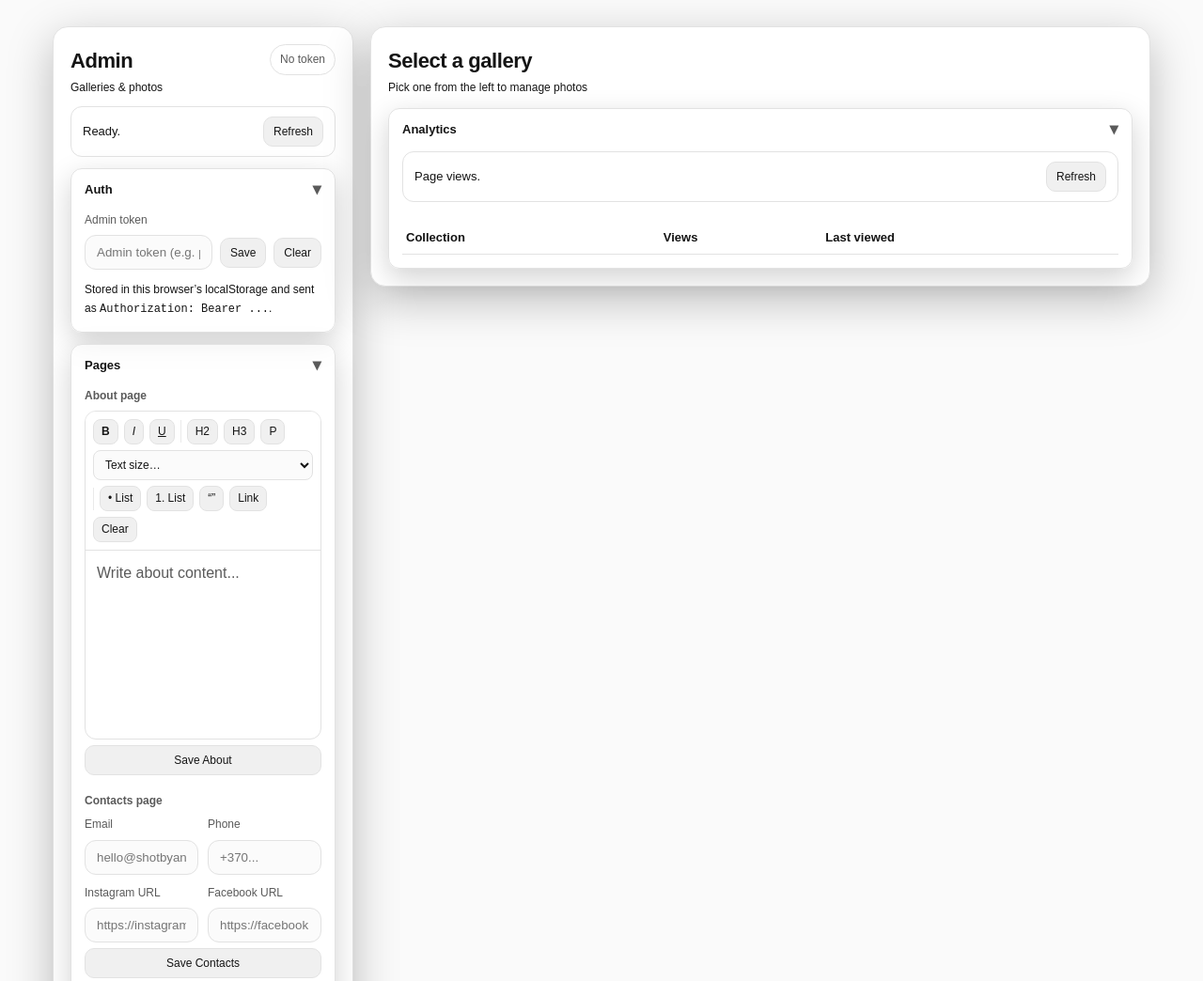
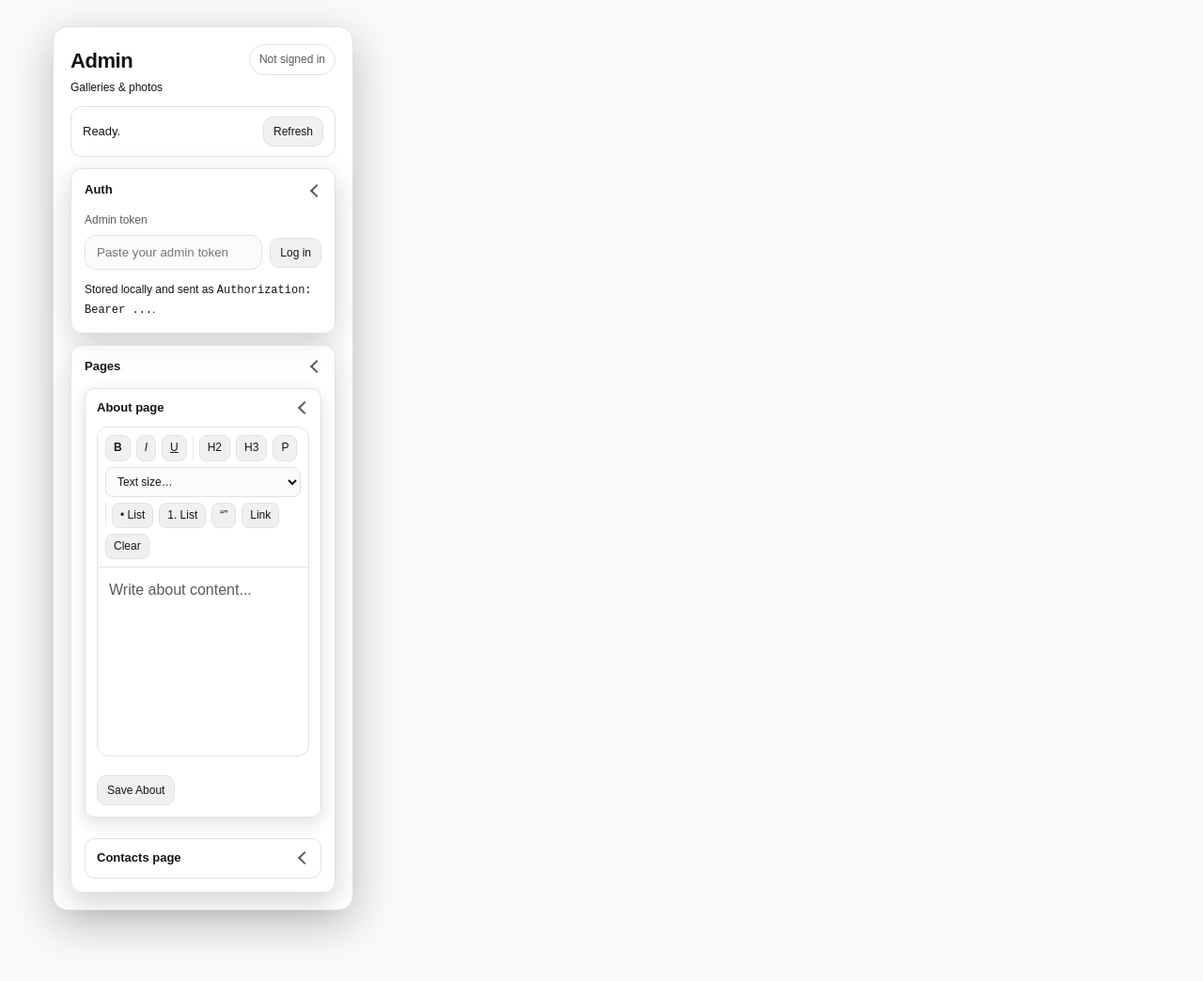
Before and after one commit to andriussimk/Portfolio, a website built with Vite: page adminPanel/index.html in a window 1280 px wide. Shown: the top 1044 px of the page at 94% size. After the commit the page ends 969 px from the top, so only its background shows below. Built offline with nearby package versions, Linux system fonts and the light colour scheme.

Commit message:
Style changes and fixes to admin panel

```diff
--- a/adminPanel/index.html
+++ b/adminPanel/index.html
@@ -76,6 +76,7 @@
       margin: 0;
     }
     .status.error{ color: var(--danger); }
+    .status.muted{ color: var(--muted); }
 
     .pill{
       font-size: 12px;
@@ -111,7 +112,8 @@
       background: linear-gradient(180deg, rgba(255,92,106,.22), rgba(255,92,106,.10));
     }
     .btn.small{ padding: 8px 10px; border-radius: 10px; font-size: 12px; }
-    .btn:disabled{ opacity:.55; cursor:not-allowed; }
+  .btn:disabled{ opacity:.55; cursor:not-allowed; }
+  .btn.tiny{ padding: 6px 8px; border-radius: 8px; font-size: 12px; line-height: 1.1; }
 
     .grid-2{ display:grid; grid-template-columns: 1fr 1fr; gap: 10px; }
     @media (max-width: 980px){ .grid-2{ grid-template-columns: 1fr; } }
@@ -183,7 +185,16 @@
 
     .token-row{ display:flex; gap:8px; align-items:center; }
     .token-row .input{ flex: 1; }
-    .input.invalid{ border-color: color-mix(in srgb, var(--danger) 70%, var(--panel-border)); box-shadow: 0 0 0 3px rgba(255,92,106,.10); }
+  .input.invalid{ border-color: color-mix(in srgb, var(--danger) 70%, var(--panel-border)); box-shadow: 0 0 0 3px rgba(255,92,106,.10); }
+
+  details.accordion summary .chevron{display:inline-block; width:10px; height:10px; border-right:2px solid var(--muted); border-bottom:2px solid var(--muted); transform:rotate(45deg); transition:transform .2s ease; margin-left:6px;}
+  details.accordion[open] summary .chevron{transform:rotate(135deg);}
+  details.sub-accordion{border:1px solid var(--panel-border); border-radius:10px; background:color-mix(in srgb, var(--bg-elev) 70%, transparent);}
+  details.sub-accordion summary{padding:10px 12px; display:flex; align-items:center; justify-content:space-between; cursor:pointer; list-style:none;}
+  details.sub-accordion summary::-webkit-details-marker{display:none;}
+  details.sub-accordion .chevron{margin-left:10px;}
+  details.sub-accordion[open]{box-shadow:0 6px 18px rgba(0,0,0,.12);}
+  .accordion-body .sub-accordion + .sub-accordion{margin-top:10px;}
 
     /* Hide privileged controls until authenticated */
     #admin-only{ display:none; }
@@ -202,27 +213,32 @@
 
       <div class="statusbar">
         <div id="status" class="status">Ready.</div>
-        <button class="btn small" id="refresh-btn" type="button">Refresh</button>
+        <div style="display:flex; gap:8px; align-items:center;">
+          <div id="auth-logged" style="display:none; align-items:center; gap:8px;">
+            <div class="pill" id="auth-pill">Logged in</div>
+            <button class="btn small" id="token-logout" type="button">Log out</button>
+          </div>
+          <button class="btn small" id="refresh-btn" type="button">Refresh</button>
+        </div>
       </div>
 
-      <details class="accordion" open>
-        <summary><span class="label">Auth</span><span class="chevron">▶</span></summary>
+      <details class="accordion" open id="auth-accordion">
+        <summary><span class="label">Auth</span><span class="chevron" aria-hidden="true"></span></summary>
         <div class="accordion-body">
           <div class="field">
             <div class="label">Admin token</div>
             <div class="token-row">
-              <input class="input" id="token-input" type="password" placeholder="Admin token (e.g. paste your Bearer token)" autocomplete="off" />
-              <button class="btn small" id="token-save" type="button">Save</button>
-              <button class="btn small" id="token-clear" type="button">Clear</button>
+              <input class="input" id="token-input" type="password" placeholder="Paste your admin token" autocomplete="off" />
+              <button class="btn small" id="token-save" type="button">Log in</button>
             </div>
-            <div class="muted" style="font-size:12px; margin-top:6px;">Stored in this browser’s localStorage and sent as <code>Authorization: Bearer ...</code>.</div>
+            <div class="muted" style="font-size:12px; margin-top:6px;">Stored locally and sent as <code>Authorization: Bearer ...</code>.</div>
           </div>
         </div>
       </details>
 
-      <div id="admin-only">
+      <div id="admin-only" data-requires-auth="true">
         <details class="accordion" open>
-          <summary><span class="label">Galleries</span><span class="chevron">▶</span></summary>
+          <summary><span class="label">Galleries</span><span class="chevron" aria-hidden="true"></span></summary>
           <div class="accordion-body">
             <div class="field">
               <div class="label">Create gallery</div>
@@ -247,7 +263,7 @@
       </div>
     </aside>
 
-    <section class="panel">
+    <section class="panel" data-requires-auth="true">
       <div class="topbar" style="margin-bottom: 8px;">
         <div>
           <h1 style="margin:0;" id="selected-title">Select a gallery</h1>
--- a/src/admin-panel.ts
+++ b/src/admin-panel.ts
@@ -32,12 +32,11 @@ const SANITIZE_ALLOWED_TAGS: Set<AllowedTag> = new Set([
 ]);
 
 const FONT_SIZE_MAP: Record<string, string> = {
-  body: '',
   small: '14px',
   normal: '16px',
   medium: '18px',
-  large: '20px',
-  xlarge: '22px',
+  large: '22px',
+  xlarge: '26px',
 };
 
 function sanitizeHtml(input: string): string {
@@ -226,14 +225,25 @@ function setStatus(msg: string, isError = false) {
 function setAuthPill() {
   const pill = qs('auth-pill');
   if (!pill) return;
-  pill.textContent = token ? 'Token set' : 'No token';
+  pill.textContent = token ? 'Logged in' : 'Not signed in';
 }
 
 function applyAuthUI() {
-  const adminOnly = document.getElementById('admin-only') as HTMLElement | null;
-  if (adminOnly) adminOnly.style.display = token ? 'block' : 'none';
+  const authed = !!token;
+  document.body.classList.toggle('authed', authed);
 
-  if (!token) {
+  const protectedEls = document.querySelectorAll('[data-requires-auth]');
+  protectedEls.forEach((el) => {
+    (el as HTMLElement).style.display = authed ? '' : 'none';
+  });
+
+  const authAccordion = document.getElementById('auth-accordion') as HTMLElement | null;
+  if (authAccordion) authAccordion.style.display = authed ? 'none' : 'block';
+
+  const authLogged = document.getElementById('auth-logged') as HTMLElement | null;
+  if (authLogged) authLogged.style.display = authed ? 'flex' : 'none';
+
+  if (!authed) {
     setSelectedGallery(null);
     const list = document.getElementById('gallery-list') as HTMLElement | null;
     if (list) list.innerHTML = '<div class="muted" style="padding: 8px 4px;">Sign in to manage galleries.</div>';
@@ -287,46 +297,46 @@ function setSelectedGallery(g: Gallery | null) {
 function bindTokenSidebar() {
   const input = qs('token-input') as HTMLInputElement | null;
   const save = qs('token-save') as HTMLButtonElement | null;
-  const clear = qs('token-clear') as HTMLButtonElement | null;
-  const pill = qs('auth-pill');
+  const logout = qs('token-logout') as HTMLButtonElement | null;
 
-  const syncPill = () => {
-    if (!pill) return;
-    pill.textContent = token ? 'Token set' : 'No token';
+  if (input) input.value = token;
+  applyAuthUI();
+
+  const saveToken = async () => {
+    if (!input) return;
+    token = input.value.trim();
+    if (token) {
+      localStorage.setItem(TOKEN_KEY, token);
+      setStatus('Logged in.');
+      applyAuthUI();
+      await loadGalleries();
+      await loadAbout();
+      await loadContacts();
+      await loadAnalytics();
+    } else {
+      localStorage.removeItem(TOKEN_KEY);
+      applyAuthUI();
+      setStatus('Token missing.', true);
+    }
   };
 
-  if (input) input.value = token;
-  syncPill();
+  const clearToken = () => {
+    token = '';
+    localStorage.removeItem(TOKEN_KEY);
+    if (input) input.value = '';
     applyAuthUI();
-
-  const applyToken = () => {
-    if (!input) return;
-    token = input.value.trim();
-    if (token) localStorage.setItem(TOKEN_KEY, token);
-    else localStorage.removeItem(TOKEN_KEY);
-    syncPill();
-    applyAuthUI();
+    setSelectedGallery(null);
+    setStatus('Logged out.');
   };
 
-  if (save) save.addEventListener('click', async () => {
-    applyToken();
-    setStatus(token ? 'Token saved.' : 'Token cleared.');
-    await loadGalleries();
-  });
-
-  if (clear) clear.addEventListener('click', async () => {
-    if (input) input.value = '';
-    applyToken();
-    setSelectedGallery(null);
-    setStatus('Token cleared.');
-  });
+  if (save) save.addEventListener('click', saveToken);
+  if (logout) logout.addEventListener('click', clearToken);
 
   if (input) {
     input.addEventListener('keydown', async (e) => {
       if (e.key !== 'Enter') return;
       e.preventDefault();
-      applyToken();
-      await loadGalleries();
+      await saveToken();
     });
   }
 }
@@ -568,7 +578,7 @@ function ensureCmsSections() {
     details.className = 'accordion';
     details.id = 'pages-accordion';
     details.open = true;
-    details.innerHTML = `<summary><span class="label">Pages</span><span class="chevron">▶</span></summary><div class="accordion-body" id="pages-body"></div>`;
+    details.innerHTML = `<summary><span class="label">Pages</span><span class="chevron" aria-hidden="true"></span></summary><div class="accordion-body" id="pages-body"></div>`;
     aside.appendChild(details);
     pagesAccordion = details;
   }
@@ -576,11 +586,14 @@ function ensureCmsSections() {
   const pagesBody = document.getElementById('pages-body');
   if (!pagesBody) return;
 
-  if (!qs('about-content')) {
-    const wrap = document.createElement('div');
-    wrap.className = 'field';
-    wrap.innerHTML = `
-      <div class="label" style="font-weight:600;">About page</div>
+  if (!document.getElementById('about-accordion')) {
+    const details = document.createElement('details');
+    details.className = 'sub-accordion';
+    details.id = 'about-accordion';
+    details.open = true;
+    details.innerHTML = `
+      <summary><span class="label" style="font-weight:600;">About page</span><span class="chevron" aria-hidden="true"></span></summary>
+      <div class="accordion-body" style="padding:0 12px 12px;">
         <div class="rich-editor" id="about-editor-wrap">
           <div class="rich-editor__toolbar" id="about-toolbar" aria-label="Formatting toolbar">
             <div class="toolbar-row">
@@ -609,17 +622,22 @@ function ensureCmsSections() {
           </div>
           <div id="about-editor" class="rich-editor__area" contenteditable="true" aria-label="About content" data-placeholder="Write about content..."></div>
         </div>
+        <div style="display:flex; justify-content:space-between; align-items:center; margin-top:8px; gap:10px; flex-wrap:wrap;">
           <button class="btn small" type="button" id="about-save">Save About</button>
           <div class="muted" id="about-updated" style="font-size:12px;"></div>
+        </div>
+      </div>
     `;
-    pagesBody.appendChild(wrap);
+    pagesBody.appendChild(details);
   }
 
-  if (!qs('contacts-email')) {
-    const wrap = document.createElement('div');
-    wrap.className = 'field';
-    wrap.innerHTML = `
-      <div class="label" style="font-weight:600;">Contacts page</div>
+  if (!document.getElementById('contacts-accordion')) {
+    const details = document.createElement('details');
+    details.className = 'sub-accordion';
+    details.id = 'contacts-accordion';
+    details.innerHTML = `
+      <summary><span class="label" style="font-weight:600;">Contacts page</span><span class="chevron" aria-hidden="true"></span></summary>
+      <div class="accordion-body" style="padding:0 12px 12px;">
         <div class="grid-2">
           <div class="field">
             <div class="label">Email</div>
@@ -639,8 +657,9 @@ function ensureCmsSections() {
           </div>
         </div>
         <button class="btn small" type="button" id="contacts-save">Save Contacts</button>
+      </div>
     `;
-    pagesBody.appendChild(wrap);
+    pagesBody.appendChild(details);
   }
 }
 
@@ -686,15 +705,27 @@ function applyFontSize(editor: HTMLElement, sizeKey: string) {
   editor.focus();
   const selection = window.getSelection();
   if (!selection || selection.rangeCount === 0) return;
+  const range = selection.getRangeAt(0);
+  if (range.collapsed) {
+    const span = document.createElement('span');
+    span.style.fontSize = size;
+    span.appendChild(document.createTextNode('\u200b'));
+    range.insertNode(span);
+    selection.removeAllRanges();
+    const newRange = document.createRange();
+    newRange.setStart(span.firstChild as Text, 1);
+    newRange.collapse(true);
+    selection.addRange(newRange);
+    return;
+  }
 
-  // Use execCommand to wrap selection, then replace <font> tags with spans for cleaner HTML
   document.execCommand('styleWithCSS', false, true);
-  document.execCommand('fontSize', false, '4');
+  document.execCommand('fontSize', false, '7');
 
   const fonts = Array.from(editor.querySelectorAll('font'));
   fonts.forEach((fontEl) => {
     const span = document.createElement('span');
-    if (size) span.style.fontSize = size;
+    span.style.fontSize = size;
     span.innerHTML = fontEl.innerHTML;
     fontEl.replaceWith(span);
   });
@@ -956,7 +987,6 @@ function bindHeaderActions() {
 }
 
 function boot() {
-  ensureCmsSections();
   ensureAnalyticsSection();
   bindTokenSidebar();
   bindCreate();
--- a/src/styles/layout.css
+++ b/src/styles/layout.css
@@ -69,6 +69,7 @@ body {
 .grid-2{display:grid; grid-template-columns:1fr 1fr; gap:10px;}
 @media(max-width:980px){ .grid-2{grid-template-columns:1fr;} .admin-shell{grid-template-columns:1fr;} .gallery-item{align-items:flex-start;} .statusbar{flex-wrap:wrap;} }
 .toggle{display:flex; align-items:center; gap:10px; flex-wrap:wrap;}
+body:not(.authed) [data-requires-auth]{display:none !important;}
 
 /* Accordions */
 .accordion{border:1px solid var(--line); border-radius:12px; margin-top:12px; background:color-mix(in srgb, var(--bg-elev) 65%, transparent);}
@@ -77,9 +78,16 @@ body {
 .accordion summary .label{margin:0; color:var(--text); font-size:13px;}
 .accordion .accordion-body{padding:0 14px 14px; display:grid; gap:12px;}
 .accordion[open]{box-shadow:0 10px 30px rgba(0,0,0,.18);}
-.accordion .chevron{transition:transform .2s ease; font-size:12px; color:var(--muted);}
-.accordion[open] .chevron{transform:rotate(90deg);}
+.accordion .chevron{transition:transform .2s ease; width:10px; height:10px; display:inline-block; border-right:2px solid var(--muted); border-bottom:2px solid var(--muted); transform:rotate(45deg); transform-origin:center;}
+.accordion[open] .chevron{transform:rotate(135deg);}
 @media(max-width:980px){ .accordion summary{padding:12px;} .accordion .accordion-body{padding:0 12px 12px;} }
+
+details.sub-accordion{border:1px solid var(--line); border-radius:10px; background:color-mix(in srgb, var(--bg-elev) 70%, transparent);}
+details.sub-accordion summary{padding:10px 12px; display:flex; align-items:center; justify-content:space-between; cursor:pointer; list-style:none;}
+details.sub-accordion summary::-webkit-details-marker{display:none;}
+details.sub-accordion .chevron{margin-left:10px;}
+details.sub-accordion[open]{box-shadow:0 6px 18px rgba(0,0,0,.12);}
+.accordion-body .sub-accordion + .sub-accordion{margin-top:10px;}
 
 /* Rich text editor (admin) */
 .rich-editor{border:1px solid var(--line); border-radius:12px; overflow:hidden; background:color-mix(in srgb, var(--bg-elev) 70%, transparent);}
```
Lines whose indentation alone changed are shown as unchanged.
